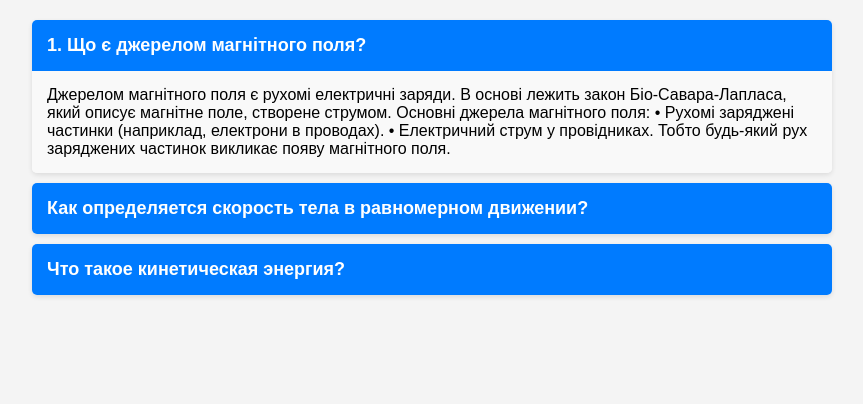
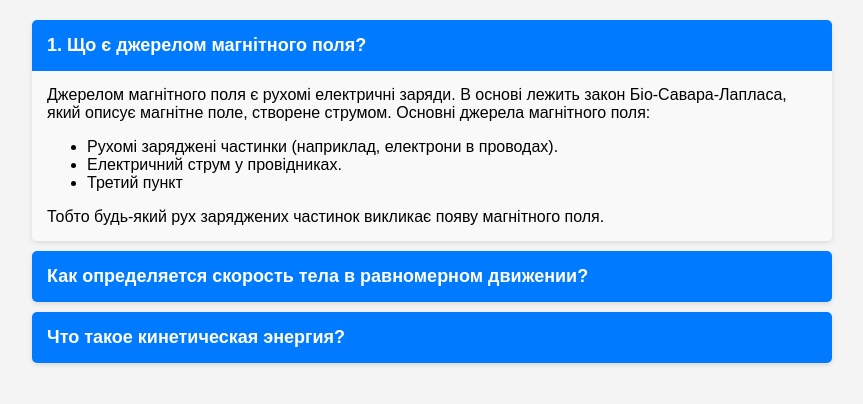
Before and after one commit to nik191220/physicskpi, a plain HTML site: page index.html in a window 1280 px wide. Both pictures are taken after a click on the button "1. Що є джерелом магнітного поля?". Shown: the whole page, without its empty margins (208-1071 px from the left). Drawn offline with Linux system fonts and the light colour scheme.

Commit message:
Update index.html

```diff
--- a/index.html
+++ b/index.html
@@ -47,8 +47,11 @@
             <button class="faq-question">1. Що є джерелом магнітного поля?</button>
             <div class="faq-answer">Джерелом магнітного поля є рухомі електричні заряди.
                 В основі лежить закон Біо-Савара-Лапласа, який описує магнітне поле, створене струмом. Основні джерела магнітного поля:
-            •	Рухомі заряджені частинки (наприклад, електрони в проводах).
-            •	Електричний струм у провідниках.
+            <ul>
+    <li>Рухомі заряджені частинки (наприклад, електрони в проводах).</li>
+    <li>Електричний струм у провідниках.</li>
+    <li>Третий пункт</li>
+</ul>
 Тобто будь-який рух заряджених частинок викликає появу магнітного поля.
 </div>
         </div>
```
